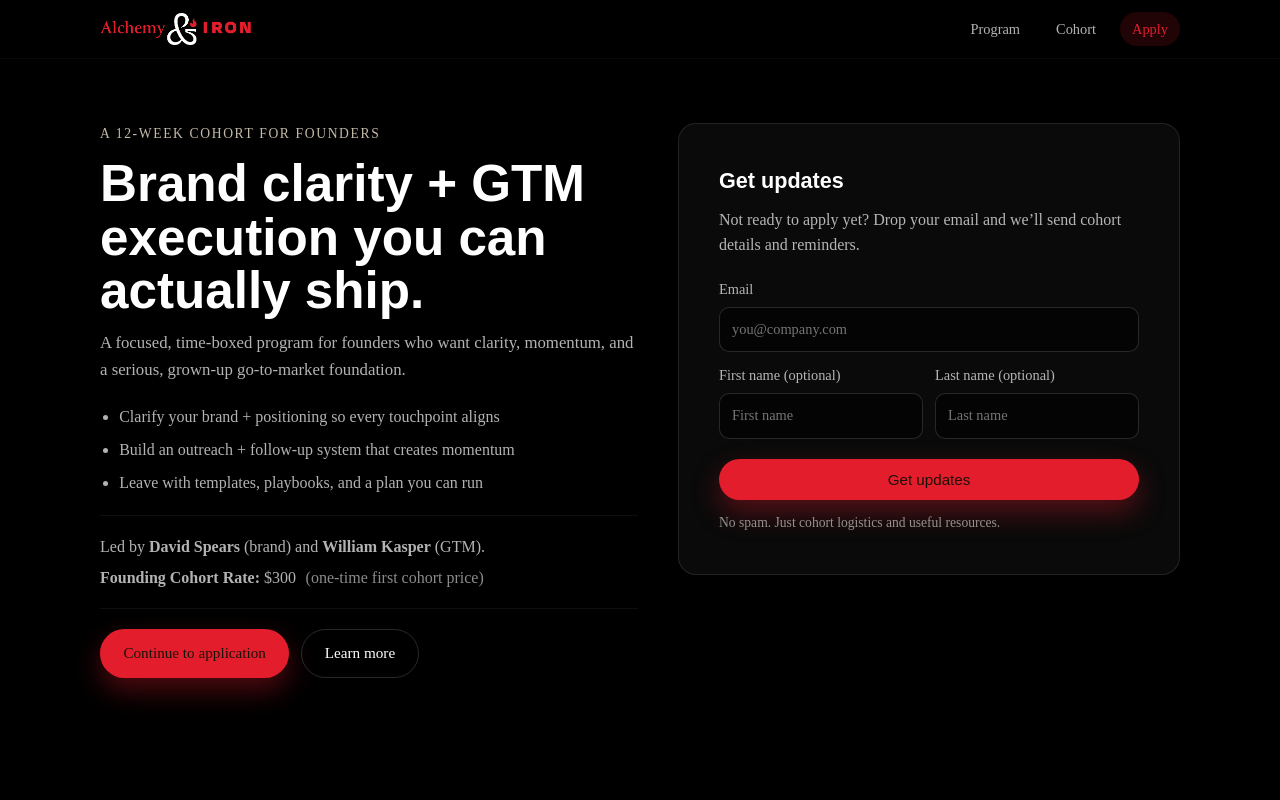
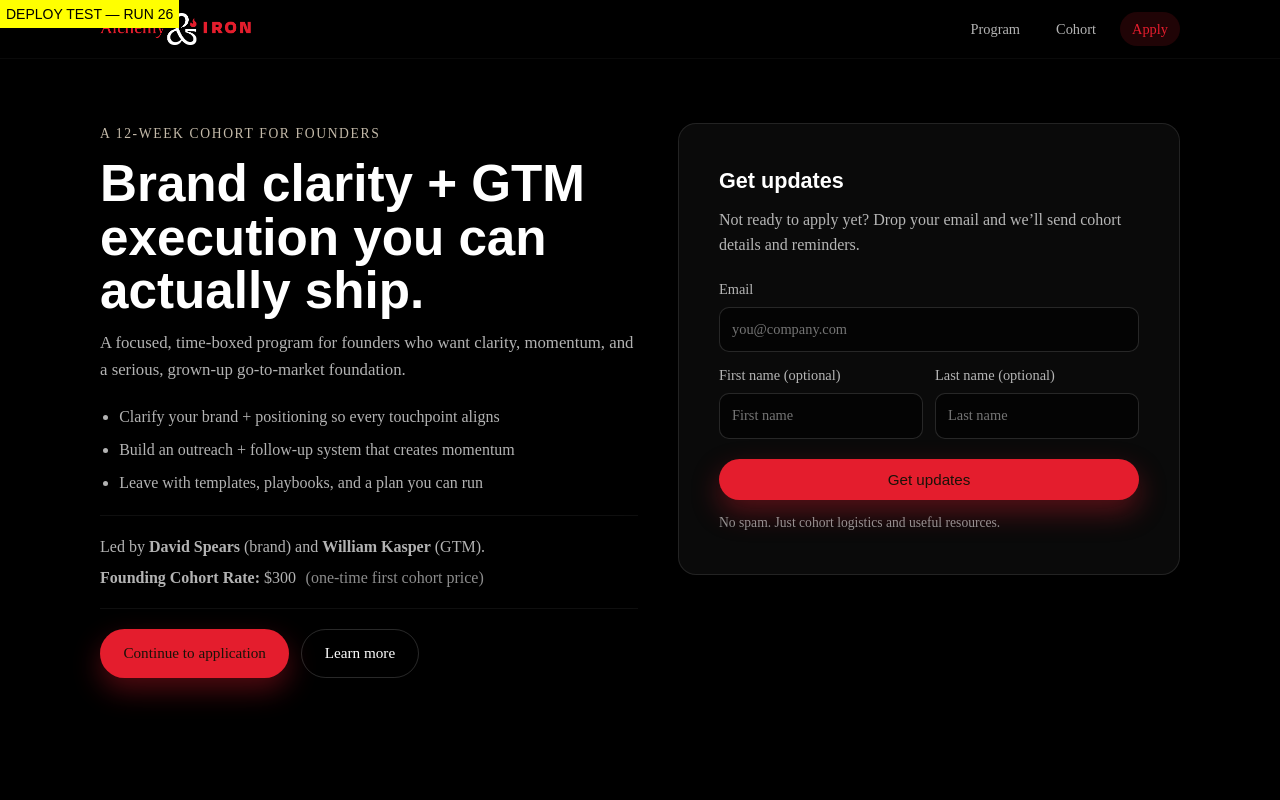
Before and after one commit to git-123401234y12/alchemy-iron-site, a plain HTML site: page index.html in a window 1280 px wide. Shown: the top 800 px of the page. Drawn offline with Linux system fonts and the light colour scheme; a web font is replaced by a local one.

Commit message:
Update index.html

```diff
--- a/index.html
+++ b/index.html
@@ -16,6 +16,9 @@
     <!-- =========================
          Header
          ========================= -->
+    <div style="position:fixed;top:0;left:0;z-index:9999;background:yellow;color:black;padding:6px;font:14px sans-serif;">
+  DEPLOY TEST — RUN 26
+</div>
     <header class="site-header">
       <div class="container">
         <div class="site-header__inner">
```
